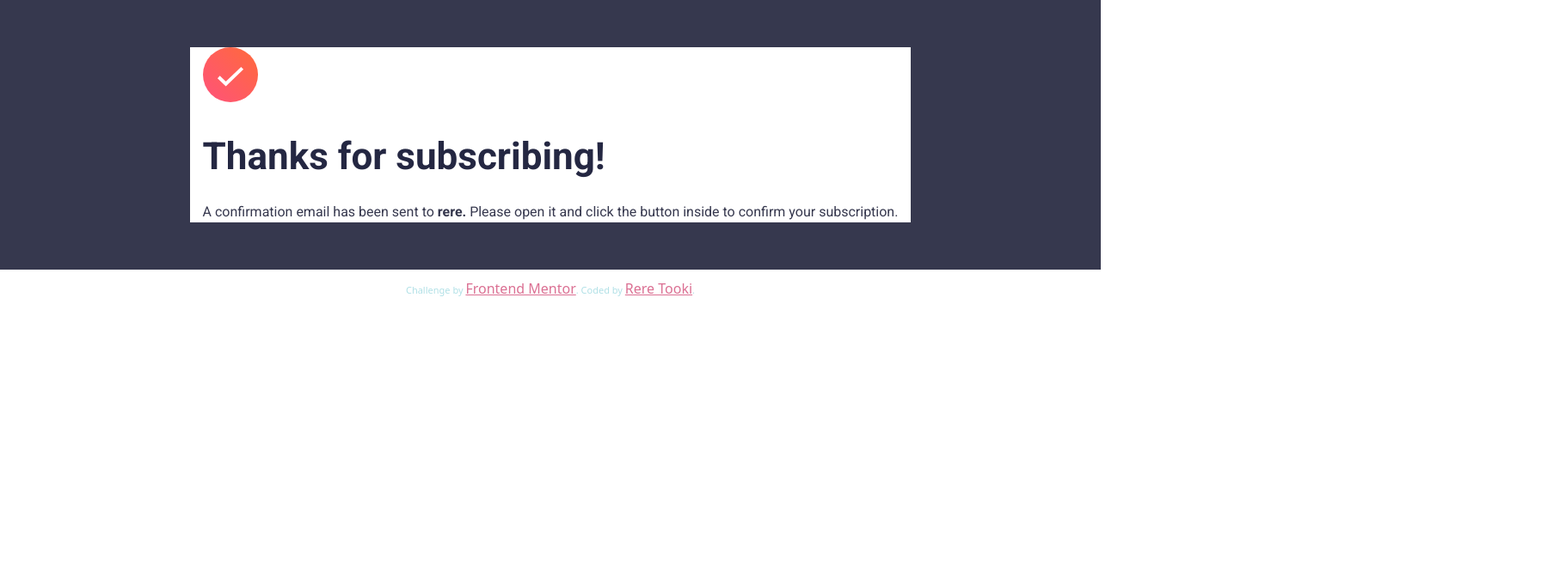
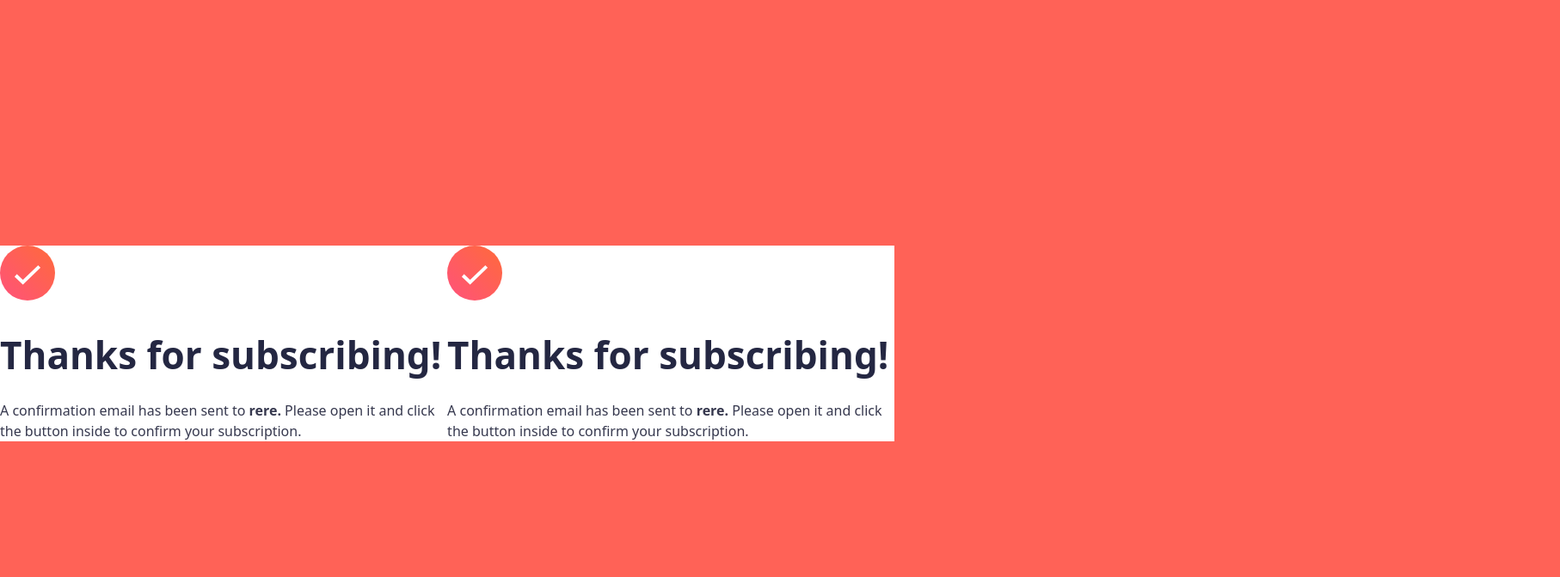
Before and after one commit to RereTooki/newsletter-component, a React (Vite) app: page / in a window 1280 px wide. Both pictures are taken after typing "name@example.com" into the empty fields and a click on the button "Subscribe to monthly newsletter". Shown: the top 672 px of the page at 86% size, 1814 px wide, since content can reach past the window. Built offline with nearby package versions, Linux system fonts and the light colour scheme.

Commit message:
Fixing some height issues

```diff
--- a/index.html
+++ b/index.html
@@ -11,6 +11,7 @@
 
     <!-- Feel free to remove these styles or customise in your own stylesheet 👍 -->
     <style>
+      .rerealign { background-color: white; }
       .attribution { font-size: 11px; text-align: center; margin-top: 10px; color:  powderblue; }
       .attribution a { color:palevioletred; text-decoration: underline; }
     </style>
--- a/src/components/Card.tsx
+++ b/src/components/Card.tsx
@@ -11,14 +11,14 @@ const Card = () => {
   return (
     <>
       {isVisible && (
-        <div className=" h-full w-full flex flex-col md:bg-charcoal-greys font-roboto  md:justify-center md:items-center md:h-max md:py-[55px]">
+        <div className=" h-full w-full flex flex-col md:bg-charcoal-greys font-roboto  md:justify-center md:items-center md:h-screen md:w-screen md:py-[55px]">
           <div className=" md:w-fit md:h-fit object-cover md:bg-whites md:justify-center md:items-center md:flex-row-reverse flex flex-col rounded-[25px] ">
             <img
-              className="md:h-1/2  md:w-1/2  relative top-[-20px] md:top-0  md:py-[15px] md:px-[25px]  "
+              className="md:h-fit  md:w-1/2  relative top-[-20px] md:top-0  md:py-[15px] md:px-[25px]  "
               src={SignUpDesktop}
               alt="A sign-up picture"
             />
-            <div className=" px-[15px] md:w-1/2 md:h-1/2 md:justify-center md:items-center">
+            <div className=" px-[15px] md:w-1/2 md:h-fit md:justify-center md:items-center">
               <CardBody onClick={() => setIsVisible(false)} />
             </div>
           </div>
@@ -43,36 +43,18 @@ const Card = () => {
       )}
       {isVisible || (
         <>
-          <div className=" h-[83vh] w-screen flex flex-col justify-center items-center  md:bg-charcoal-greys font-roboto  md:justify-center md:items-center md:h-max md:py-[55px]">
-            <div className="bg-whites md:w-fit md:h-fit md:bg-whites md:justify-center md:items-center md:flex-row-reverse px-[15px] md:w-1/2 md:h-1/2 md:justify-center md:items-center">
+          <div className="h-screen w-fit bg-tomatos flex flex-row justify-center items-center">
             <CardBody2 />
-            </div>
-          </div>
-          <div className=" md:hidden flex justify-center items-center ">
+            <CardBody2 />
+            <div className="self-end w-screen mb-[20px]">
               <button
-              className="text-whites p-[20px] rounded-[5px] bg-dark-slate-greys hover:gradient w-[88vw] shadow-lg hover:shadow-tomatos/70"
+                className="text-whites rounded-[5px] bg-dark-slate-greys hover:gradient shadow-lg hover:shadow-tomatos/70"
                 type="submit"
                 onClick={() => setIsVisible(true)}
               >
-              Dismiss message
+                Subscribe to monthly newsletter
               </button>
             </div>
-          <div className="attribution">
-            Challenge by{" "}
-            <a
-              href="https://www.frontendmentor.io?ref=challenge"
-              target="_blank"
-            >
-              Frontend Mentor
-            </a>
-            . Coded by{" "}
-            <a
-              href="https://linkedin.com/in/rerel-oluwa-tooki-b53396253/"
-              target="_blank"
-            >
-              Rere Tooki
-            </a>
-            .
           </div>
         </>
       )}
--- a/src/components/CardBody2.tsx
+++ b/src/components/CardBody2.tsx
@@ -5,7 +5,7 @@ import IconSuccess from "../assets/images/icon-success.svg";
 const CardBody2 = () => {
   return (
     <>
-      <div className="">
+      <div className="rerealign">
         <img className="" src={IconSuccess} alt="A success icon" />
         <h1 className="text-dark-slate-greys text-[44px] font-bold mt-[30px] mb-[20px]">
           Thanks for subscribing!
```
Lines whose indentation alone changed are shown as unchanged.
